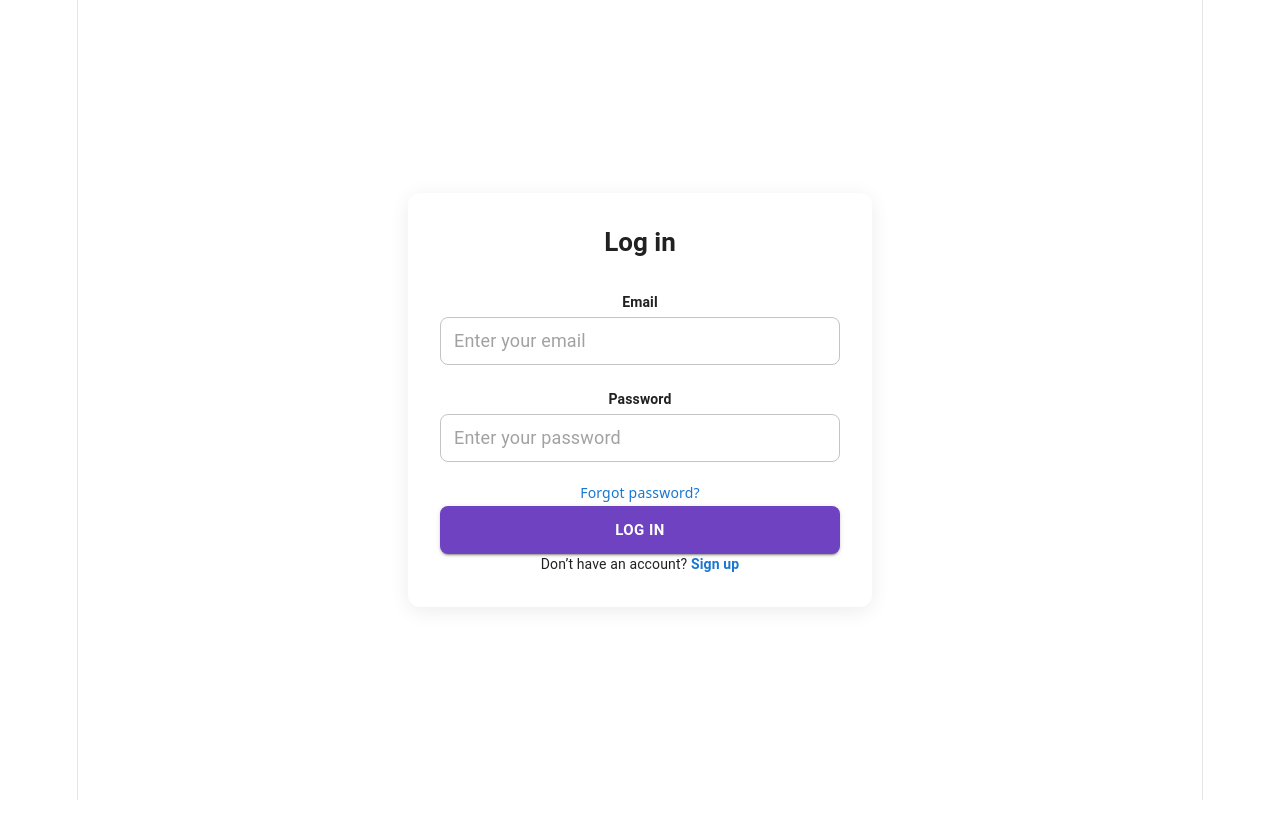
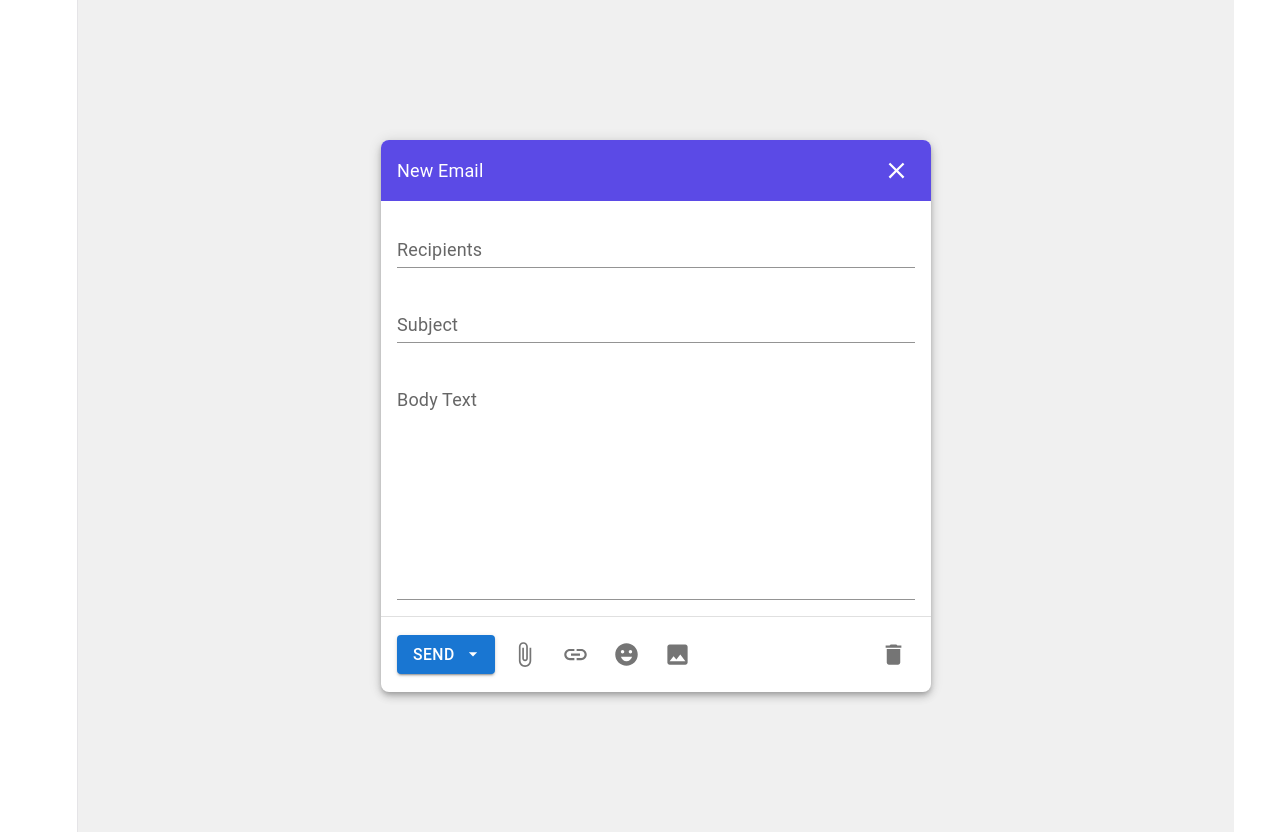
Before and after one commit to Sajida-NA/CRM-frontend, a React (Vite) app: page / in a window 1280 px wide. Before the commit the page ends 800 px from the top, so only its background shows below. Built offline with nearby package versions, Linux system fonts and the light colour scheme.

Commit message:
Created Email Record UI

```diff
--- a/src/App.jsx
+++ b/src/App.jsx
@@ -1,7 +1,7 @@
-import Login from "./Pages/login";
+import EmailRecord from "./Pages/EmailRecord";
 
 function App() {
-  return <Login />;
+  return <EmailRecord />;
 }
 
 export default App;
--- /dev/null
+++ b/src/Pages/EmailRecord.jsx
@@ -0,0 +1,157 @@
+import React, { useState } from "react";
+import {
+  Box,
+  Paper,
+  TextField,
+  Typography,
+  Button,
+  IconButton,
+} from "@mui/material";
+
+import CloseIcon from "@mui/icons-material/Close";
+import AttachFileIcon from "@mui/icons-material/AttachFile";
+import LinkIcon from "@mui/icons-material/Link";
+import EmojiEmotionsIcon from "@mui/icons-material/EmojiEmotions";
+import ImageIcon from "@mui/icons-material/Image";
+import DeleteIcon from "@mui/icons-material/Delete";
+import ArrowDropDownIcon from "@mui/icons-material/ArrowDropDown";
+
+function EmailRecord() {
+  const [recipients, setRecipients] = useState("");
+  const [subject, setSubject] = useState("");
+  const [body, setBody] = useState("");
+
+  const handleSubmit = () => {
+    console.log({
+      recipients,
+      subject,
+      body,
+    });
+
+    alert("Email Record Saved");
+  };
+
+  return (
+    <Box
+      sx={{
+        minHeight: "100vh",
+        width: "100%",
+        backgroundColor: "#f0f0f0",
+        display: "flex",
+        justifyContent: "center",
+        alignItems: "center",
+        p: 2,
+      }}
+    >
+      <Paper
+        elevation={5}
+        sx={{
+          width: 550,
+          borderRadius: 2,
+          overflow: "hidden",
+        }}
+      >
+        {/* Header */}
+        <Box
+          sx={{
+            backgroundColor: "#5B4AE6",
+            color: "white",
+            px: 2,
+            py: 1.5,
+            display: "flex",
+            justifyContent: "space-between",
+            alignItems: "center",
+          }}
+        >
+          <Typography variant="subtitle1" fontWeight="bold">
+            New Email
+          </Typography>
+
+          <IconButton size="small" sx={{ color: "white" }}>
+            <CloseIcon />
+          </IconButton>
+        </Box>
+
+        {/* Form */}
+        <Box sx={{ p: 2 }}>
+          <TextField
+            fullWidth
+            variant="standard"
+            label="Recipients"
+            value={recipients}
+            onChange={(e) => setRecipients(e.target.value)}
+          />
+
+          <TextField
+            fullWidth
+            variant="standard"
+            label="Subject"
+            sx={{ mt: 3 }}
+            value={subject}
+            onChange={(e) => setSubject(e.target.value)}
+          />
+
+          <TextField
+            fullWidth
+            multiline
+            rows={8}
+            variant="standard"
+            label="Body Text"
+            sx={{ mt: 3 }}
+            value={body}
+            onChange={(e) => setBody(e.target.value)}
+          />
+        </Box>
+
+        {/* Footer */}
+        <Box
+          sx={{
+            borderTop: "1px solid #e0e0e0",
+            p: 2,
+            display: "flex",
+            justifyContent: "space-between",
+            alignItems: "center",
+          }}
+        >
+          <Box
+            sx={{
+              display: "flex",
+              alignItems: "center",
+              gap: 1,
+            }}
+          >
+            <Button
+              variant="contained"
+              endIcon={<ArrowDropDownIcon />}
+              onClick={handleSubmit}
+            >
+              Send
+            </Button>
+
+            <IconButton>
+              <AttachFileIcon />
+            </IconButton>
+
+            <IconButton>
+              <LinkIcon />
+            </IconButton>
+
+            <IconButton>
+              <EmojiEmotionsIcon />
+            </IconButton>
+
+            <IconButton>
+              <ImageIcon />
+            </IconButton>
+          </Box>
+
+          <IconButton>
+            <DeleteIcon />
+          </IconButton>
+        </Box>
+      </Paper>
+    </Box>
+  );
+}
+
+export default EmailRecord;
```
